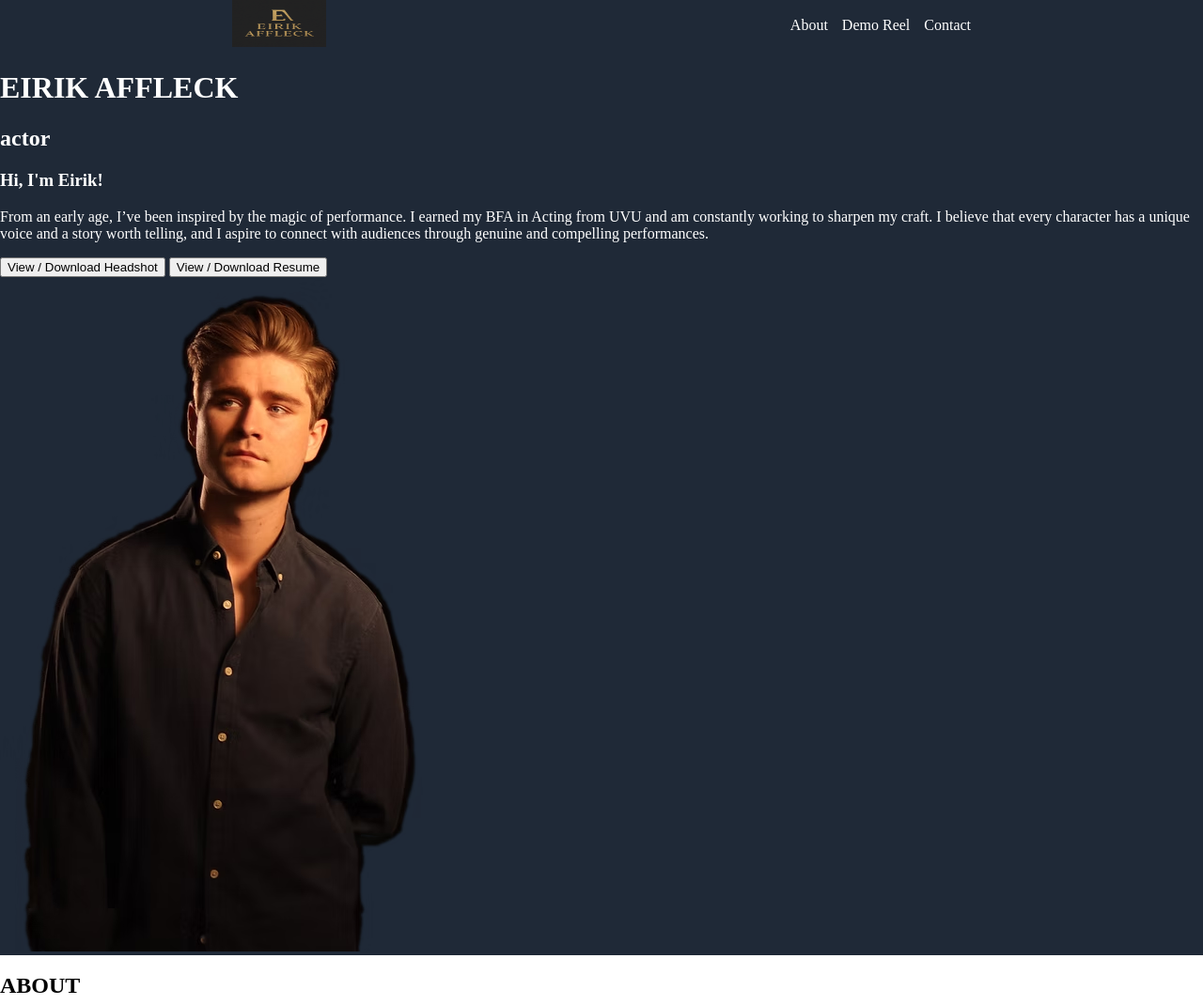
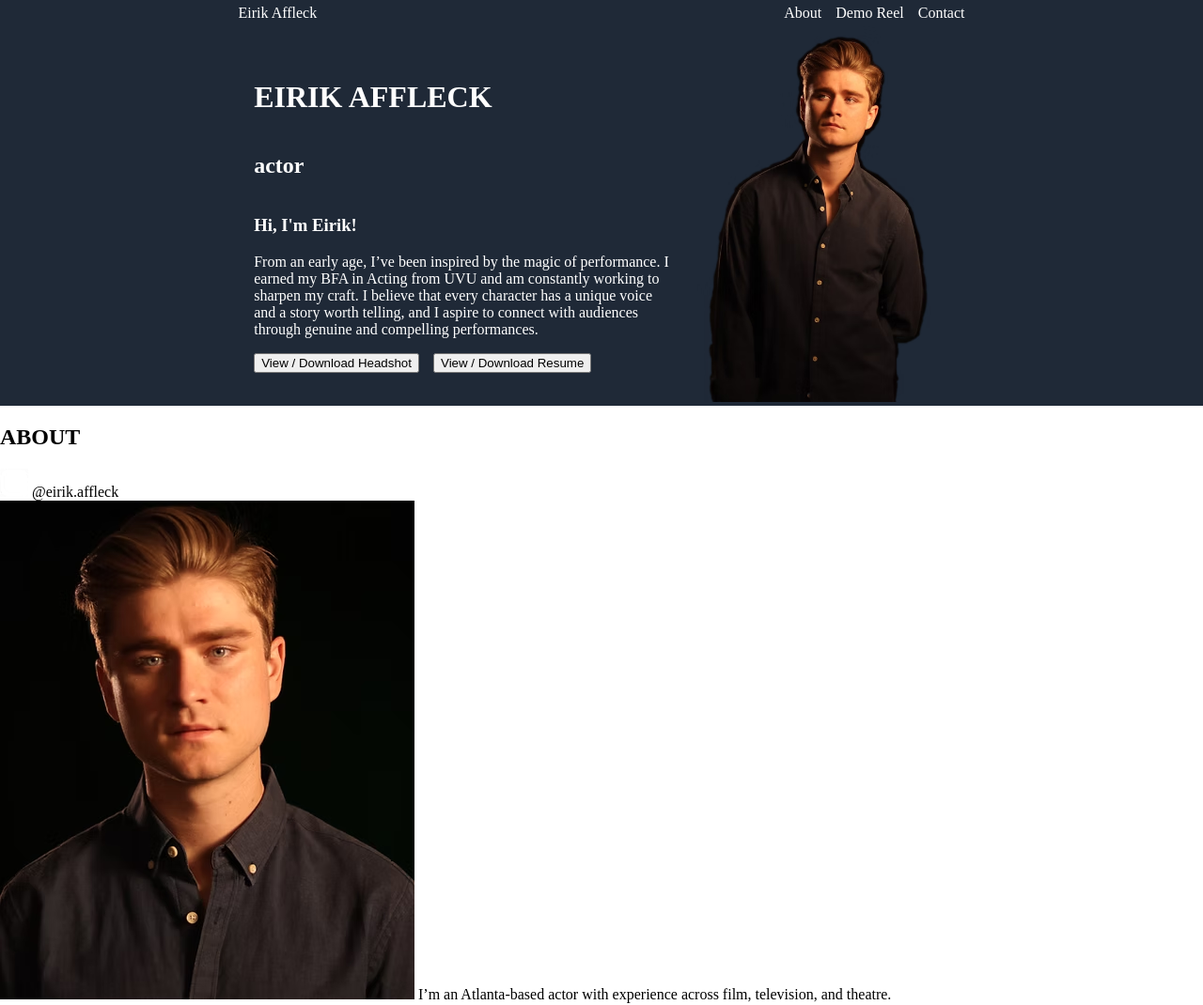
Before and after one commit to Happyest1000000/landing-page, a plain HTML site: page landing.html in a window 1280 px wide. Shown: the top 1070 px of the page at 94% size. Drawn offline with Linux system fonts and the light colour scheme.

Commit message:
Add CSS to #home
Full-design.png includes a variety of stylization, and these changes
bringn landing.html into greater alignment with matching that.

```diff
--- a/landing.css
+++ b/landing.css
@@ -10,10 +10,14 @@ body {
     justify-content: space-around;
     background-color: #1F2937;
     margin: 0px;
+    align-items: center;
+    padding: 5px;
+    color: #ffffff;
 }
 
 .logo {
     flex: 0 1;
+    white-space: nowrap;
 }
 
 .page-links {
@@ -32,4 +36,28 @@ a {
 #home {
     background-color: #1F2937;
     color: #ffffff;
+    display: flex;
+    justify-content: center;
+    gap: 20px;
 }
+
+.left-home {
+    flex: 0 1 450px;
+    display: flex;
+    flex-direction: column;
+    justify-content: center;
+}
+
+.right-home {
+    flex: 0 1;
+}
+
+.right-home img {
+    max-height: 400px;
+    max-width: auto;
+}
+
+.buttons {
+    display: flex;
+    gap: 15px;
+}
--- a/landing.html
+++ b/landing.html
@@ -3,15 +3,14 @@
 <head>
     <meta charset="UTF-8">
     <meta name="viewport" content="width=device-width, initial-scale=1.0">
-    <title>Eirik Affleck</title>
+    <title>Actor | Eirik Affleck</title>
     <link rel="stylesheet" href="landing.css">
 </head>
 <body>
     <div class="header">
         <div class="logo">
 
-            <img src=Eirik-logo.png alt="Eirik Affleck logo consisting or a
-        letter A combined with a partial letter E." width="100px" height="50px">
+            <text>Eirik Affleck</text>
 
         </div>
 
@@ -39,8 +38,10 @@
                 voice and a story worth telling, and I aspire to connect with
                 audiences through genuine and compelling performances.</p>
         </text>
-            <button>View / Download Headshot</button>
-            <button>View / Download Resume</button>
+            <div class="buttons">
+                <button>View / Download Headshot</button>
+                <button>View / Download Resume</button>
+            </div>
         </div>
 
         <div class="right-home">
```
